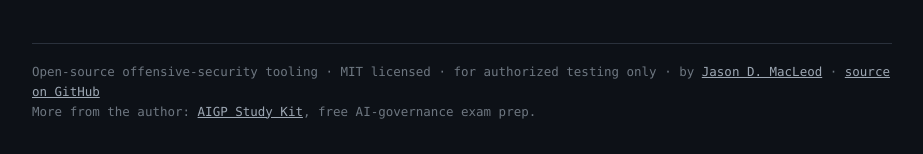
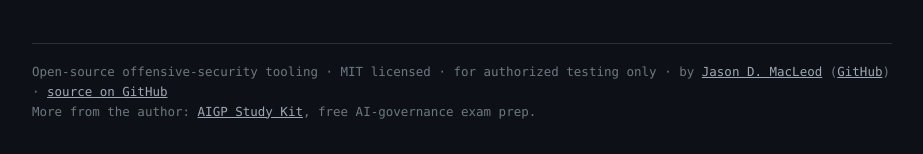
Before and after one commit to jasondmacleod/offsec-toolkit, a plain HTML site: page docs/index.html in a window 1280 px wide. Shown: the part 1621-1775 px from the top of the page, without its empty margins (178-1101 px from the left). Drawn offline with Linux system fonts and the light colour scheme.

Commit message:
Docs footer: link author to jasondmacleod.com

```diff
--- a/docs/index.html
+++ b/docs/index.html
@@ -163,7 +163,7 @@ cd vquery   &amp;&amp; ./run.sh</pre>
   <p>Full documentation, the component reference, and setup notes live in the <a href="https://github.com/jasondmacleod/offsec-toolkit#readme">repository README</a>.</p>
 
   <footer>
-    Open-source offensive-security tooling · MIT licensed · for authorized testing only · by <a href="https://github.com/jasondmacleod">Jason D. MacLeod</a> · <a href="https://github.com/jasondmacleod/offsec-toolkit">source on GitHub</a><br>
+    Open-source offensive-security tooling · MIT licensed · for authorized testing only · by <a href="https://www.jasondmacleod.com/">Jason D. MacLeod</a> (<a href="https://github.com/jasondmacleod">GitHub</a>) · <a href="https://github.com/jasondmacleod/offsec-toolkit">source on GitHub</a><br>
     More from the author: <a href="https://jasondmacleod.github.io/aigp-study-kit/">AIGP Study Kit</a>, free AI-governance exam prep.
   </footer>
 </div>
```
